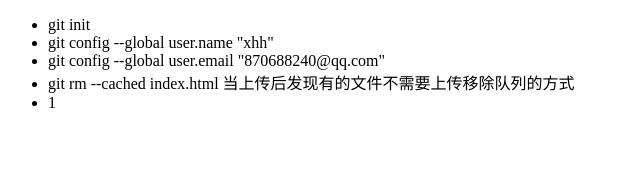
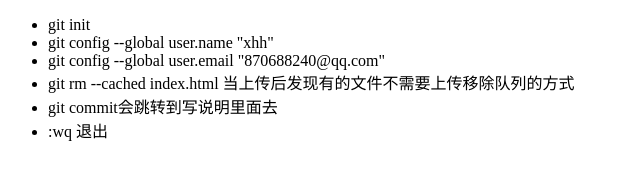
Before and after one commit to xuehaha/homework, a plain HTML site: page index.html in a window 1280 px wide. Shown: the whole page, without its empty margins (0-640 px from the left). Drawn offline with Linux system fonts and the light colour scheme.

Commit message:
changed index.html

```diff
--- a/index.html
+++ b/index.html
@@ -11,7 +11,8 @@
 			<li>git config --global user.name "xhh"</li>
 			<li>git config --global user.email "870688240@qq.com"</li>
 			<li>git rm --cached index.html  当上传后发现有的文件不需要上传移除队列的方式</li>
-			<li>1</li>
+			<li>git commit会跳转到写说明里面去</li>
+			<li>:wq 退出</li>
 		</ul>
 	</div>
 </body>
```
